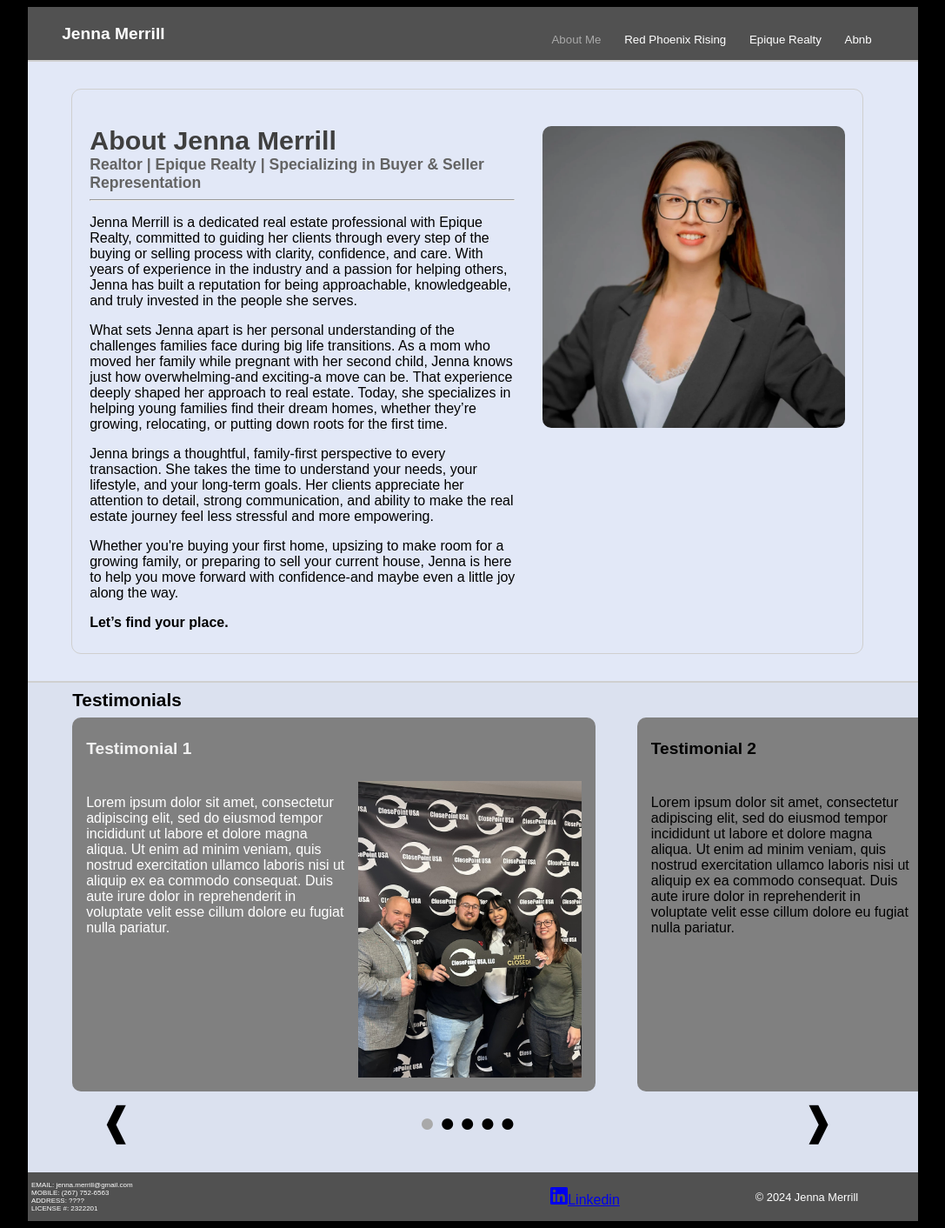
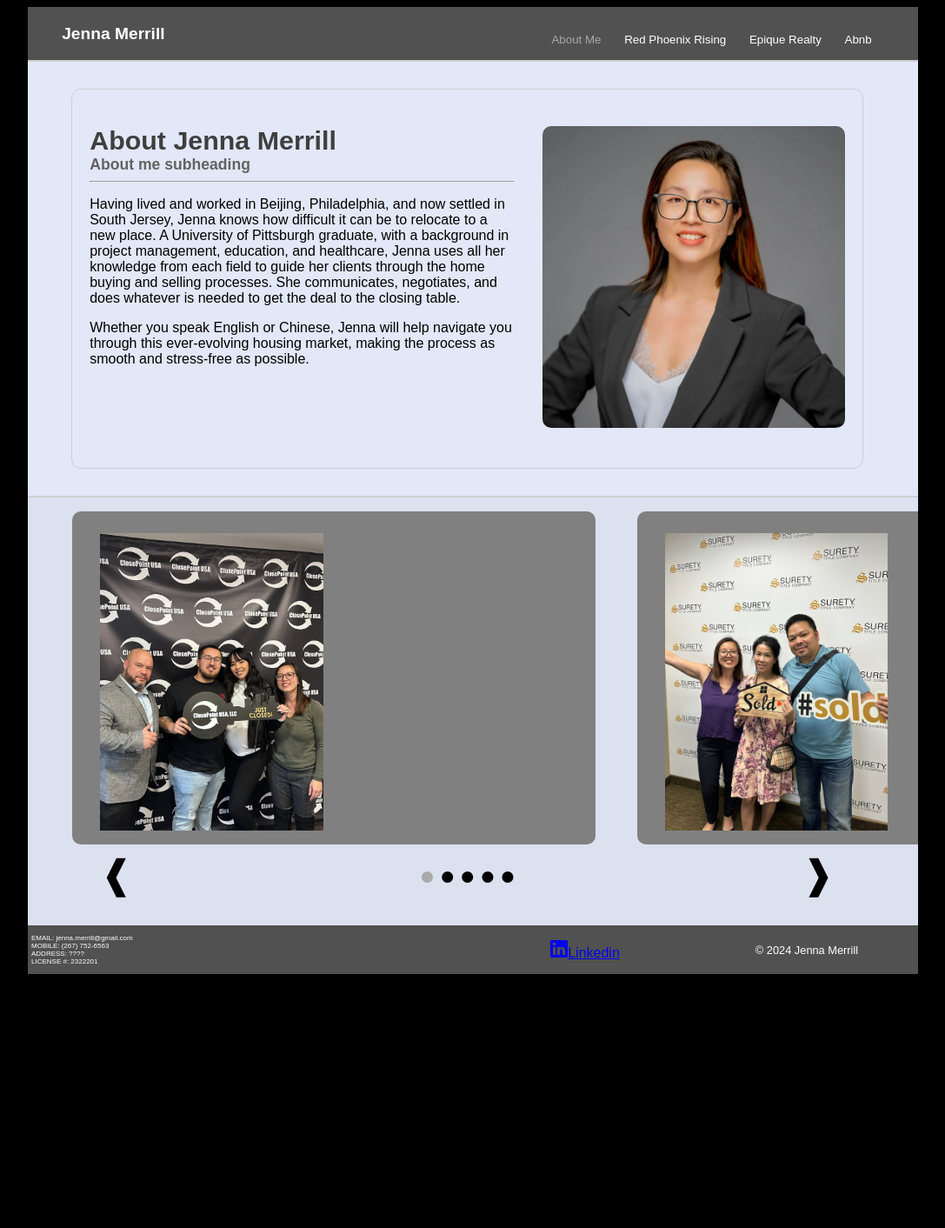
Before and after one commit to jenna-homepage/jenna-homepage.github.io, a React (Create React App) app in the folder jenna-frontend/: page / in a window 1280 px wide. Shown: the whole page at 87% size, without its empty margins (96-1183 px from the left). After the commit the page ends 1128 px from the top, so only its background shows below. Built offline with nearby package versions, Linux system fonts and the light colour scheme.

Commit message:
updated images and restored bio page

```diff
--- a/jenna-frontend/src/components/Bio.jsx
+++ b/jenna-frontend/src/components/Bio.jsx
@@ -41,25 +41,24 @@ const Bio = () => {
       <TextContainer>
         <SectionTitle>About Jenna Merrill</SectionTitle>
         <SectionSubHeading>
-        Realtor | Epique Realty | Specializing in Buyer & Seller Representation
+        About me subheading
         </SectionSubHeading>
         <StyledHR />
         <StyledParagraph>
-        Jenna Merrill is a dedicated real estate professional with Epique Realty, committed to guiding her clients through every step of the buying or selling process with clarity, confidence, and care. With years of experience in the industry and a passion for helping others, Jenna has built a reputation for being approachable, knowledgeable, and truly invested in the people she serves.
+        Having lived and worked in Beijing, Philadelphia, and now settled in
+           South Jersey, Jenna knows how difficult it can be to relocate to a new
+           place. A University of Pittsburgh graduate, with a background in
+           project management, education, and healthcare, Jenna uses all her
+           knowledge from each field to guide her clients through the home buying
+           and selling processes. She communicates, negotiates, and does whatever
+           is needed to get the deal to the closing table.
         </StyledParagraph>
         <StyledParagraph>
-        What sets Jenna apart is her personal understanding of the challenges families face during big life transitions. As a mom who moved her family while pregnant with her second child, Jenna knows just how overwhelming-and exciting-a move can be. That experience deeply shaped her approach to real estate. Today, she specializes in helping young families find their dream homes, whether they’re growing, relocating, or putting down roots for the first time.
+        Whether you speak English or Chinese, Jenna will help navigate you
+           through this ever-evolving housing market, making the process as
+           smooth and stress-free as possible.
         </StyledParagraph>
-        <StyledParagraph>
-        Jenna brings a thoughtful, family-first perspective to every transaction. She takes the time to understand your needs, your lifestyle, and your long-term goals. Her clients appreciate her attention to detail, strong communication, and ability to make the real estate journey feel less stressful and more empowering.
-        </StyledParagraph>
-        <StyledParagraph>
-        Whether you're buying your first home, upsizing to make room for a growing family, or preparing to sell your current house, Jenna is here to help you move forward with confidence-and maybe even a little joy along the way.
-        </StyledParagraph>
-        <StyledParagraph>
-          <b>
-        Let’s find your place.</b>
-        </StyledParagraph>
+
       </TextContainer>
       <ImageContainer>
         <ProfileImage
--- a/jenna-frontend/src/components/Carousel.jsx
+++ b/jenna-frontend/src/components/Carousel.jsx
@@ -215,7 +215,7 @@ const Carousel = (props) => {
             $bgImage={url}
           >
             <ContentContainer>
-              <CardTitle $darkmode={darkmode}>{`${title}`}</CardTitle>
+              <CardTitle $darkmode={darkmode}>{title && `${title}`}</CardTitle>
               <LayoutContainer>
                 {bodyText && <BodyText $darkmode={darkmode}>{bodyText}</BodyText>}
                 {image && altText && <CardImage src={image} alt={altText} />}
@@ -247,7 +247,7 @@ const Carousel = (props) => {
   };
   return (
     <Container>
-      <SectionHeading>{headerText && headerText}</SectionHeading>
+      {headerText && <SectionHeading> {headerText}</SectionHeading>}
 
       <CardsContainer $totalCards={cardData.length} $currentIndex={currentIndex}>
         {cardData && _renderCards()}
--- a/jenna-frontend/src/components/MainWrapper.jsx
+++ b/jenna-frontend/src/components/MainWrapper.jsx
@@ -38,49 +38,44 @@ const sectionsData = [
 ];
 
 const realSlides = {
-  headerText: "Testimonials",
+  // headerText: "Testimonials",
   cardData: [
     {
       // url: "./image-4.jpg",
-      title: "Testimonial 1",
+      // title: "Testimonial 1",
       altText: "Testimonial 1",
-      bodyText:
-        "Lorem ipsum dolor sit amet, consectetur adipiscing elit, sed do eiusmod tempor incididunt ut labore et dolore magna aliqua. Ut enim ad minim veniam, quis nostrud exercitation ullamco laboris nisi ut aliquip ex ea commodo consequat. Duis aute irure dolor in reprehenderit in voluptate velit esse cillum dolore eu fugiat nulla pariatur.",
+      // bodyText: "Lorem ipsum dolor sit amet, consectetur adipiscing elit, sed do eiusmod tempor incididunt ut labore et dolore magna aliqua. Ut enim ad minim veniam, quis nostrud exercitation ullamco laboris nisi ut aliquip ex ea commodo consequat. Duis aute irure dolor in reprehenderit in voluptate velit esse cillum dolore eu fugiat nulla pariatur.",
       image: "./jenna-customer-family1.jpg",
       darkmode: true,
     },
     {
       // url: "./image-2.jpg",
-      title: "Testimonial 2",
+      // title: "Testimonial 2",
       altText: "Testimonial 2",
-      bodyText:
-        "Lorem ipsum dolor sit amet, consectetur adipiscing elit, sed do eiusmod tempor incididunt ut labore et dolore magna aliqua. Ut enim ad minim veniam, quis nostrud exercitation ullamco laboris nisi ut aliquip ex ea commodo consequat. Duis aute irure dolor in reprehenderit in voluptate velit esse cillum dolore eu fugiat nulla pariatur.",
+      // bodyText: "Lorem ipsum dolor sit amet, consectetur adipiscing elit, sed do eiusmod tempor incididunt ut labore et dolore magna aliqua. Ut enim ad minim veniam, quis nostrud exercitation ullamco laboris nisi ut aliquip ex ea commodo consequat. Duis aute irure dolor in reprehenderit in voluptate velit esse cillum dolore eu fugiat nulla pariatur.",
       image: "./jenna-customer-family2.jpg",
     },
     {
       // url: "./image-3.jpg",
-      title: "Testimonial 3",
+      // title: "Testimonial 3",
       altText: "Testimonial 3",
-      bodyText:
-        "Lorem ipsum dolor sit amet, consectetur adipiscing elit, sed do eiusmod tempor incididunt ut labore et dolore magna aliqua. Ut enim ad minim veniam, quis nostrud exercitation ullamco laboris nisi ut aliquip ex ea commodo consequat. Duis aute irure dolor in reprehenderit in voluptate velit esse cillum dolore eu fugiat nulla pariatur.",
+      // bodyText: "Lorem ipsum dolor sit amet, consectetur adipiscing elit, sed do eiusmod tempor incididunt ut labore et dolore magna aliqua. Ut enim ad minim veniam, quis nostrud exercitation ullamco laboris nisi ut aliquip ex ea commodo consequat. Duis aute irure dolor in reprehenderit in voluptate velit esse cillum dolore eu fugiat nulla pariatur.",
       image: "./jenna-customer1.jpg",
       darkmode: true,
     },
     {
       // url: "./image-1.jpg",
-      title: "Testimonial 4",
+      // title: "Testimonial 4",
       altText: "Testimonial 4",
-      bodyText:
-        "Lorem ipsum dolor sit amet, consectetur adipiscing elit, sed do eiusmod tempor incididunt ut labore et dolore magna aliqua. Ut enim ad minim veniam, quis nostrud exercitation ullamco laboris nisi ut aliquip ex ea commodo consequat. Duis aute irure dolor in reprehenderit in voluptate velit esse cillum dolore eu fugiat nulla pariatur.",
+      // bodyText: "Lorem ipsum dolor sit amet, consectetur adipiscing elit, sed do eiusmod tempor incididunt ut labore et dolore magna aliqua. Ut enim ad minim veniam, quis nostrud exercitation ullamco laboris nisi ut aliquip ex ea commodo consequat. Duis aute irure dolor in reprehenderit in voluptate velit esse cillum dolore eu fugiat nulla pariatur.",
       image: "./jenna-key.jpg",
       darkmode: true,
     },
     {
       // url: "./image-5.jpg",
-      title: "Testimonial 5",
+      // title: "Testimonial 5",
       altText: "Testimonial 5",
-      bodyText:
-        "Lorem ipsum dolor sit amet, consectetur adipiscing elit, sed do eiusmod tempor incididunt ut labore et dolore magna aliqua. Ut enim ad minim veniam, quis nostrud exercitation ullamco laboris nisi ut aliquip ex ea commodo consequat. Duis aute irure dolor in reprehenderit in voluptate velit esse cillum dolore eu fugiat nulla pariatur.",
+      // bodyText: "Lorem ipsum dolor sit amet, consectetur adipiscing elit, sed do eiusmod tempor incididunt ut labore et dolore magna aliqua. Ut enim ad minim veniam, quis nostrud exercitation ullamco laboris nisi ut aliquip ex ea commodo consequat. Duis aute irure dolor in reprehenderit in voluptate velit esse cillum dolore eu fugiat nulla pariatur.",
       image: "./jenna-key2.jpg",
       darkmode: true,
     },
--- a/jenna-frontend/src/components/Realty.jsx
+++ b/jenna-frontend/src/components/Realty.jsx
@@ -35,25 +35,25 @@ const Realty = (props) => {
     <RealtyContainer $image={"./realtybackground.webp"}>
       <Overlay>
         <ContentContainer>
-          <SectionTitle>Epique Realty</SectionTitle>
-          <SectionSubHeading>Epique Realty sub-heading</SectionSubHeading>
+          <SectionTitle>About Jenna Merrill</SectionTitle>
+          <SectionSubHeading>Realtor | Epique Realty | Specializing in Buyer & Seller Representation</SectionSubHeading>
           <StyledHR />
           <StyledParagraph>
-            Lorem ipsum dolor sit amet, consectetur adipiscing elit, sed do
-            eiusmod tempor incididunt ut labore et dolore magna aliqua. Ut enim
-            ad minim veniam, quis nostrud exercitation ullamco laboris nisi ut
-            aliquip ex ea commodo consequat. Duis aute irure dolor in
-            reprehenderit in voluptate velit esse cillum dolore eu fugiat nulla
-            pariatur.
-          </StyledParagraph>
-          <StyledParagraph>
-            Lorem ipsum dolor sit amet, consectetur adipiscing elit, sed do
-            eiusmod tempor incididunt ut labore et dolore magna aliqua. Ut enim
-            ad minim veniam, quis nostrud exercitation ullamco laboris nisi ut
-            aliquip ex ea commodo consequat. Duis aute irure dolor in
-            reprehenderit in voluptate velit esse cillum dolore eu fugiat nulla
-            pariatur.
-          </StyledParagraph>
+                  Jenna Merrill is a dedicated real estate professional with Epique Realty, committed to guiding her clients through every step of the buying or selling process with clarity, confidence, and care. With years of experience in the industry and a passion for helping others, Jenna has built a reputation for being approachable, knowledgeable, and truly invested in the people she serves.
+                  </StyledParagraph>
+                  <StyledParagraph>
+                  What sets Jenna apart is her personal understanding of the challenges families face during big life transitions. As a mom who moved her family while pregnant with her second child, Jenna knows just how overwhelming-and exciting-a move can be. That experience deeply shaped her approach to real estate. Today, she specializes in helping young families find their dream homes, whether they’re growing, relocating, or putting down roots for the first time.
+                  </StyledParagraph>
+                  <StyledParagraph>
+                  Jenna brings a thoughtful, family-first perspective to every transaction. She takes the time to understand your needs, your lifestyle, and your long-term goals. Her clients appreciate her attention to detail, strong communication, and ability to make the real estate journey feel less stressful and more empowering.
+                  </StyledParagraph>
+                  <StyledParagraph>
+                  Whether you're buying your first home, upsizing to make room for a growing family, or preparing to sell your current house, Jenna is here to help you move forward with confidence-and maybe even a little joy along the way.
+                  </StyledParagraph>
+                  <StyledParagraph>
+                    <b>
+                  Let’s find your place.</b>
+                  </StyledParagraph>
         </ContentContainer>
       </Overlay>
     </RealtyContainer>
```
